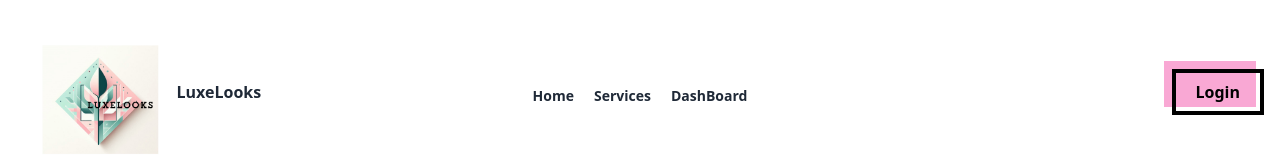
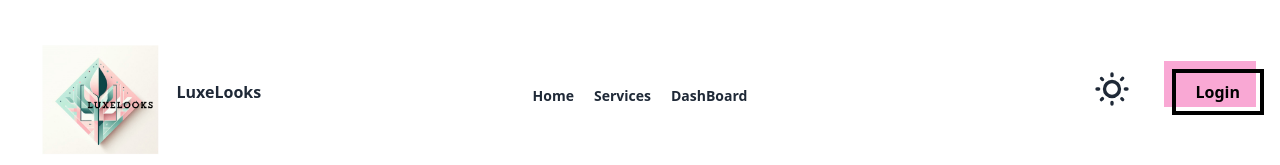
Before and after one commit to jakyaafrinbristi/b9a11-client-side, a React (Vite) app: page /service-do in a window 1280 px wide. Shown: the top 165 px of the page. Built offline with nearby package versions, Linux system fonts and the light colour scheme; no server answers.

Commit message:
theme customization added

```diff
--- a/index.html
+++ b/index.html
@@ -1,5 +1,5 @@
 <!doctype html>
-<html lang="en" data-theme="light">
+<html lang="en" >
   <head>
     <meta charset="UTF-8" />
     <link rel="icon" type="image/svg+xml" href="/vite.svg" />
--- a/src/components/Navbar.jsx
+++ b/src/components/Navbar.jsx
@@ -1,6 +1,6 @@
 import { Link, NavLink } from "react-router-dom";
 import logo from "../assets/images/logo.png"
-import { useContext } from "react";
+import { useContext, useEffect, useState } from "react";
 import { AuthContext } from "../provider/AuthProvider";
 
 
@@ -8,6 +8,22 @@
 
 
 const Navbar = () => {
+  const [theme,setTheme] = useState('light')
+
+  useEffect(()=>{
+    localStorage.setItem('theme',theme)
+    const localTheme = localStorage.getItem('theme')
+    document.querySelector('html').setAttribute('data-theme',localTheme)
+  },[theme])
+  const handleToggle =(e)=>{
+    if(e.target.checked){
+      setTheme('dark')
+    }
+    else{
+      setTheme('light')
+    }
+
+  }
   const {user,logOut}=useContext(AuthContext)
 
   return (
@@ -84,7 +100,35 @@
 
         </ul>
       </div>
-      <div className="navbar-end ">
+      <div className="navbar-end flex gap-10">
+        <div>
+        <label className="swap swap-rotate">
+  {/* this hidden checkbox controls the state */}
+  <input
+  onChange={handleToggle}
+  type="checkbox" className="theme-controller" value="synthwave" />
+
+  {/* sun icon */}
+  <svg
+    className="swap-off h-10 w-10 fill-current"
+    xmlns="http://www.w3.org/2000/svg"
+    viewBox="0 0 24 24">
+    <path
+      d="M5.64,17l-.71.71a1,1,0,0,0,0,1.41,1,1,0,0,0,1.41,0l.71-.71A1,1,0,0,0,5.64,17ZM5,12a1,1,0,0,0-1-1H3a1,1,0,0,0,0,2H4A1,1,0,0,0,5,12Zm7-7a1,1,0,0,0,1-1V3a1,1,0,0,0-2,0V4A1,1,0,0,0,12,5ZM5.64,7.05a1,1,0,0,0,.7.29,1,1,0,0,0,.71-.29,1,1,0,0,0,0-1.41l-.71-.71A1,1,0,0,0,4.93,6.34Zm12,.29a1,1,0,0,0,.7-.29l.71-.71a1,1,0,1,0-1.41-1.41L17,5.64a1,1,0,0,0,0,1.41A1,1,0,0,0,17.66,7.34ZM21,11H20a1,1,0,0,0,0,2h1a1,1,0,0,0,0-2Zm-9,8a1,1,0,0,0-1,1v1a1,1,0,0,0,2,0V20A1,1,0,0,0,12,19ZM18.36,17A1,1,0,0,0,17,18.36l.71.71a1,1,0,0,0,1.41,0,1,1,0,0,0,0-1.41ZM12,6.5A5.5,5.5,0,1,0,17.5,12,5.51,5.51,0,0,0,12,6.5Zm0,9A3.5,3.5,0,1,1,15.5,12,3.5,3.5,0,0,1,12,15.5Z" />
+  </svg>
+
+  {/* moon icon */}
+  <svg
+    className="swap-on h-10 w-10 fill-current"
+    xmlns="http://www.w3.org/2000/svg"
+    viewBox="0 0 24 24">
+    <path
+      d="M21.64,13a1,1,0,0,0-1.05-.14,8.05,8.05,0,0,1-3.37.73A8.15,8.15,0,0,1,9.08,5.49a8.59,8.59,0,0,1,.25-2A1,1,0,0,0,8,2.36,10.14,10.14,0,1,0,22,14.05,1,1,0,0,0,21.64,13Zm-9.5,6.69A8.14,8.14,0,0,1,7.08,5.22v.27A10.15,10.15,0,0,0,17.22,15.63a9.79,9.79,0,0,0,2.1-.22A8.11,8.11,0,0,1,12.14,19.73Z" />
+  </svg>
+</label>
+
+        </div>
+
       {!user && (<div >
       <Link  to='/login' className="relative px-6 py-3 font-bold text-black group">
 <span className="absolute inset-0 w-full h-full transition duration-300 ease-out transform -translate-x-2 -translate-y-2 bg-pink-300 group-hover:translate-x-0 group-hover:translate-y-0"></span>
--- a/src/components/ServiceCard.jsx
+++ b/src/components/ServiceCard.jsx
@@ -12,10 +12,10 @@
     const {service_name,service_area,service_image,service_price,description,_id, serviceProvider}=service
 
     return (
-           <div className="max-w-2xl overflow-hidden bg-white rounded-lg shadow-md">
+           <div className="max-w-2xl overflow-hidden bg-white rounded-lg shadow-md dark:bg-black">
     <img className="object-cover w-full h-64" src={service_image} alt="Article"/>
 
-    <div className="p-5">
+    <div className="p-5 ">
         <div>
             <span className=" font-medium text-blue-600 dark:text-blue-400">Price:{service_price}</span>
             <h3  className="block mt-2 text-xl font-semibold text-black  hover:underline"  >{service_name}</h3>
--- a/tailwind.config.js
+++ b/tailwind.config.js
@@ -14,4 +14,7 @@
   plugins: [
     require('daisyui'),
   ],
+  daisyui: {
+    themes: ["light", "dark"],
+  },
 }
```
